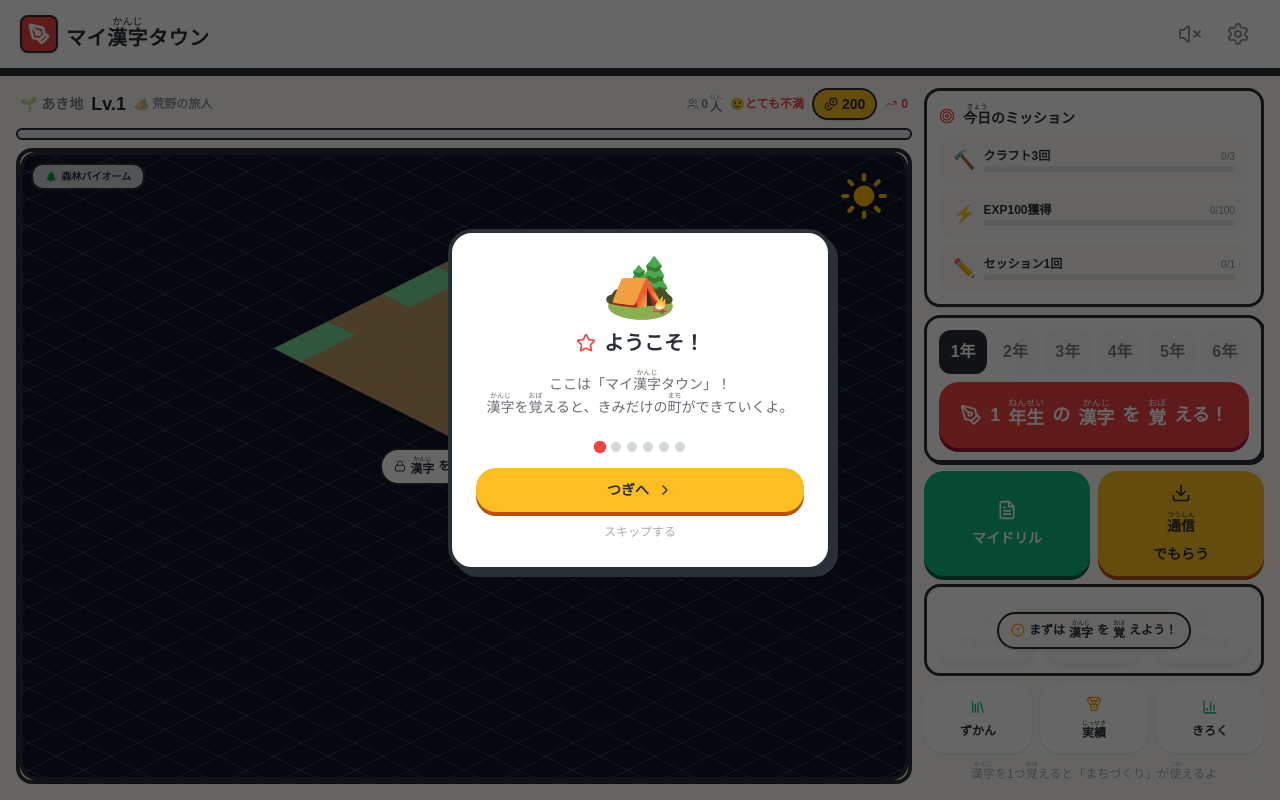
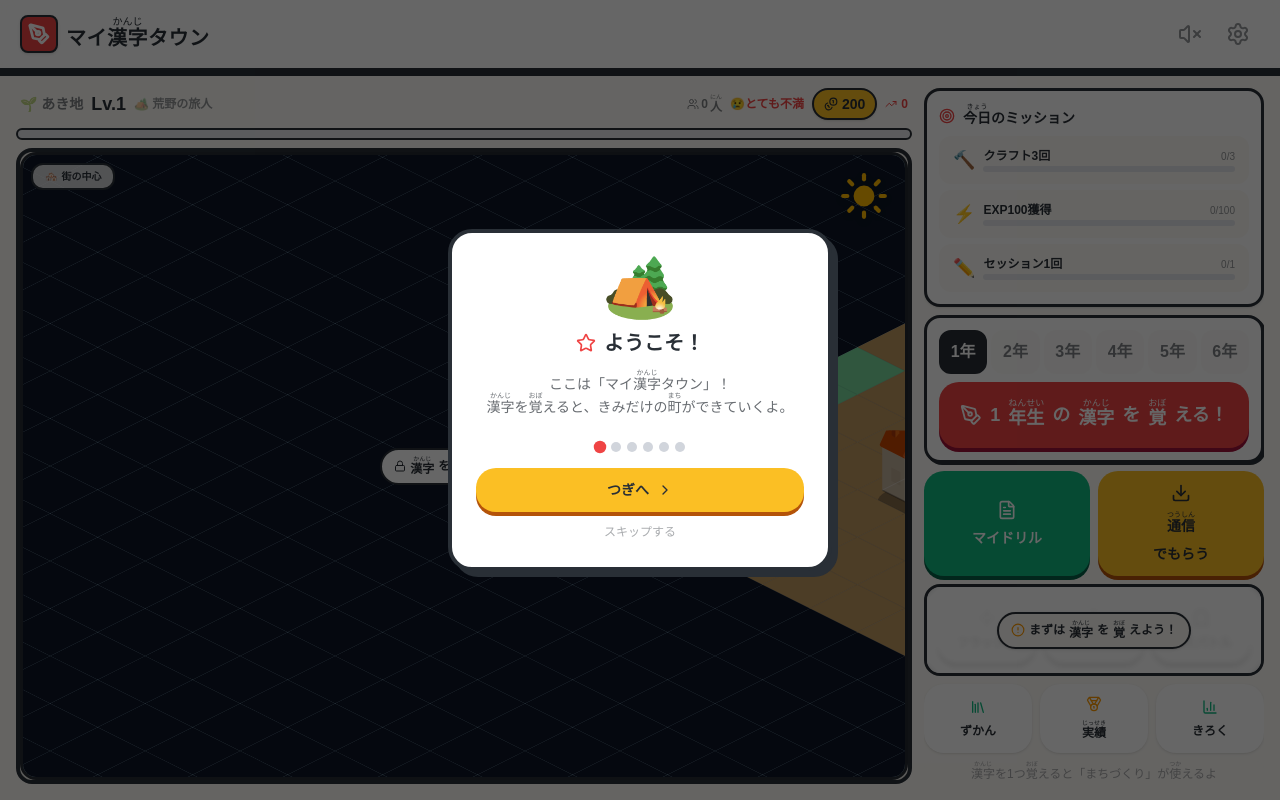
Before and after one commit to GIGAyama/KANJI_Town, a React (Vite) app: page / in a window 1280 px wide. Built offline with nearby package versions, Linux system fonts and the light colour scheme; a web font is replaced by a local one.

Commit message:
feat: auto zoom for the my town map on open

```diff
--- a/src/components/town/DraggableTownMap.jsx
+++ b/src/components/town/DraggableTownMap.jsx
@@ -70,13 +70,14 @@ const GroundDiamond = React.memo(({ colors, tint, isEditing, isCultivatable, cul
 // ── メインコンポーネント ──
 const DraggableTownMap = ({ mapData, biomeMap, isDanger, isEditing, onCellTap, reviewCount, kakejikuImg, villagers = [], exploredRadius = 3 }) => {
   const containerRef = useRef(null);
-  const [containerSize, setContainerSize] = useState({ w: 800, h: 600 });
-  const [zoom, setZoom] = useState(0.85);
-  const centerIsoY = toIsoY(C, C);
-  const [offset, setOffset] = useState({ x: 0, y: -centerIsoY + 300 });
+  const [containerSize, setContainerSize] = useState({ w: 0, h: 0 }); // 初期値を0に設定
+  const [zoom, setZoom] = useState(1);
+  const [offset, setOffset] = useState({ x: 0, y: 0 });
+  const [initialFitDone, setInitialFitDone] = useState(false); // 初回フィットフラグ
   const isDragging = useRef(false);
   const lastPos = useRef({ x: 0, y: 0 });
   const onCellTapRef = useRef(onCellTap);
+
   useEffect(() => { onCellTapRef.current = onCellTap; }, [onCellTap]);
 
   // コンテナサイズ監視
@@ -84,11 +85,49 @@ const DraggableTownMap = ({ mapData, biomeMap, isDanger, isEditing, onCellTap, r
     if (!containerRef.current) return;
     const ro = new ResizeObserver((entries) => {
       const { width, height } = entries[0].contentRect;
-      setContainerSize({ w: width, h: height });
+      if (width > 0 && height > 0) {
+        setContainerSize({ w: width, h: height });
+      }
     });
     ro.observe(containerRef.current);
     return () => ro.disconnect();
   }, []);
+
+  // 初回マウント時：マップ範囲に合わせて自動ズーム・センタリング
+  useEffect(() => {
+    if (containerSize.w === 0 || containerSize.h === 0 || initialFitDone) return;
+
+    // 現在の開拓半径(R)を取得
+    const R = exploredRadius || 3;
+
+    // 見えているマップの実質的な幅・高さを計算
+    const mapLogicalW = (2 * R + 2) * TILE_W;
+    const mapLogicalH = (2 * R + 2) * TILE_H + 120; // 建物高さなどを考慮した余白
+
+    // 画面サイズに対するフィット率を計算する
+    const padding = isEditing ? 120 : 32; // エディター時はUIが被るので余白を大きめに
+    const scaleX = (containerSize.w - padding * 2) / mapLogicalW;
+    const scaleY = (containerSize.h - padding * 2) / mapLogicalH;
+
+    // はみ出さないように小さい方のスケールに合わせる
+    let newZoom = Math.min(scaleX, scaleY);
+    if (newZoom < 0.25) newZoom = 0.25; // 最低スケール
+    if (newZoom > 1.8) newZoom = 1.8;   // 最大スケール
+
+    setZoom(newZoom);
+
+    // isoX: 0, isoY: toIsoY(C,C) を画面の (w/2, h/2) に合わせるためのオフセット
+    const cx = 0;
+    const cy = toIsoY(C, C);
+    const offsetYExtra = isEditing ? -40 : 0; // 下部ツールバーが見えやすいように上に寄せる
+
+    setOffset({
+      x: containerSize.w / 2 - (cx * newZoom),
+      y: containerSize.h / 2 - (cy * newZoom) + offsetYExtra
+    });
+
+    setInitialFitDone(true);
+  }, [containerSize, exploredRadius, initialFitDone, isEditing]);
 
   const safeMapData = mapData || {};
   const safeBiomeMap = biomeMap || {};
```
